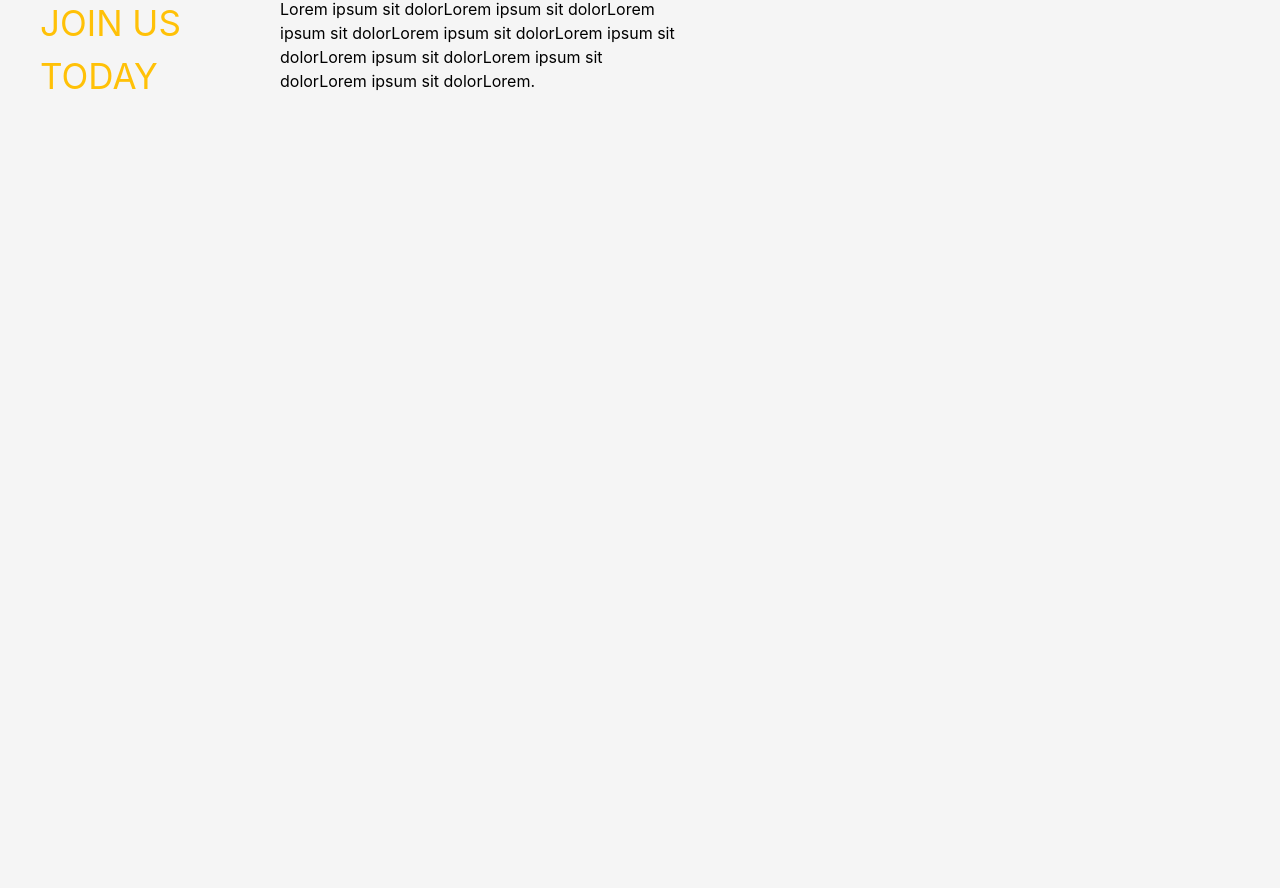
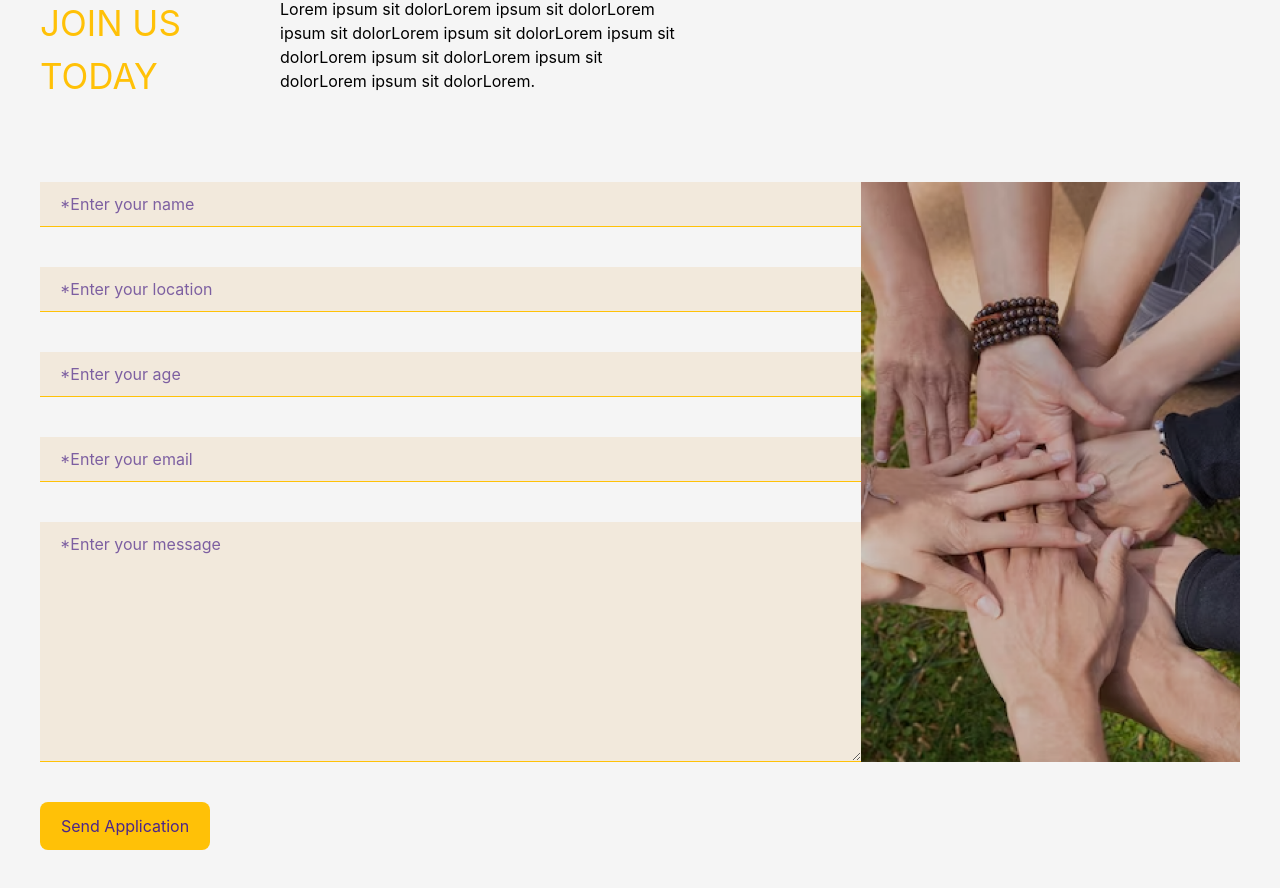
Before and after one commit to Zaibonisha/gnec-web-app, a React (Create React App) app: page /volunteers in a window 1280 px wide. Shown: the part 1706-2594 px from the top of the page. Before the commit the page ends 1848 px from the top, so only its background shows below. Built offline with nearby package versions, Linux system fonts and the light colour scheme; the HTML template or start-up script is replaced by a standard one.

Commit message:
Add form component

```diff
--- a/src/assets/style/volunteer.css
+++ b/src/assets/style/volunteer.css
@@ -4,6 +4,25 @@ h2 {
   font-size: 50px;
   font-weight: bold;
   margin-top: 20px;
+}
+
+input {
+  border-bottom: 1px solid #ffc107;
+  padding: 10px 20px;
+  background-color: #f2e9dc;
+}
+
+textarea {
+  height: 240px;
+  border-bottom: 1px solid #ffc107;
+  padding: 10px 20px;
+  background-color: #f2e9dc;
+}
+
+input::placeholder,
+textarea::placeholder {
+  color: #4c2689;
+  opacity: 0.7;
 }
 
 .text {
--- /dev/null
+++ b/src/components/volunteer/Form.jsx
@@ -0,0 +1,28 @@
+import React from 'react'
+import FormImg from '../../assets/images/volunteer-img-4.png'
+
+const Form = () => {
+  return (
+    <div className="p-10">
+      <form>
+        <div className="flex flex-row gap-0">
+        <div className="flex flex-col gap-10 w-[100%]">
+          <input required type="text" placeholder="*Enter your name" />
+          <input required type="text" placeholder="*Enter your location" />
+          <input required type="number" placeholder="*Enter your age" />
+          <input required type="email" placeholder="*Enter your email" />
+          <textarea required placeholder="*Enter your message" />
+        </div>
+        <div className="">
+          <img src={FormImg} alt="Form-bg-imag" className="h-[580px] w-[553px]" />
+        </div>
+        </div>
+        <div className="my-10">
+          <button type="submit" className="rounded-[8px] bg-[#FFC107] text-[#4C2689] py-[12px] px-[21px]">Send Application</button>
+        </div>
+      </form>
+    </div>
+  )
+}
+
+export default Form
--- a/src/components/volunteer/index.jsx
+++ b/src/components/volunteer/index.jsx
@@ -4,6 +4,7 @@ import PageTitle from "../common/PageTitle";
 import "../../assets/style/volunteer.css";
 import Cards from "./Cards";
 import JoinUs from "./JoinUs";
+import Form from "./Form";
 
 const Volunteer = () => {
   return (
@@ -15,6 +16,7 @@ const Volunteer = () => {
       />
       <Cards />
       <JoinUs />
+      <Form />
     </>
   );
 };
```
Also changed, not shown: src/assets/images/volunteer-img-4.png (added).
